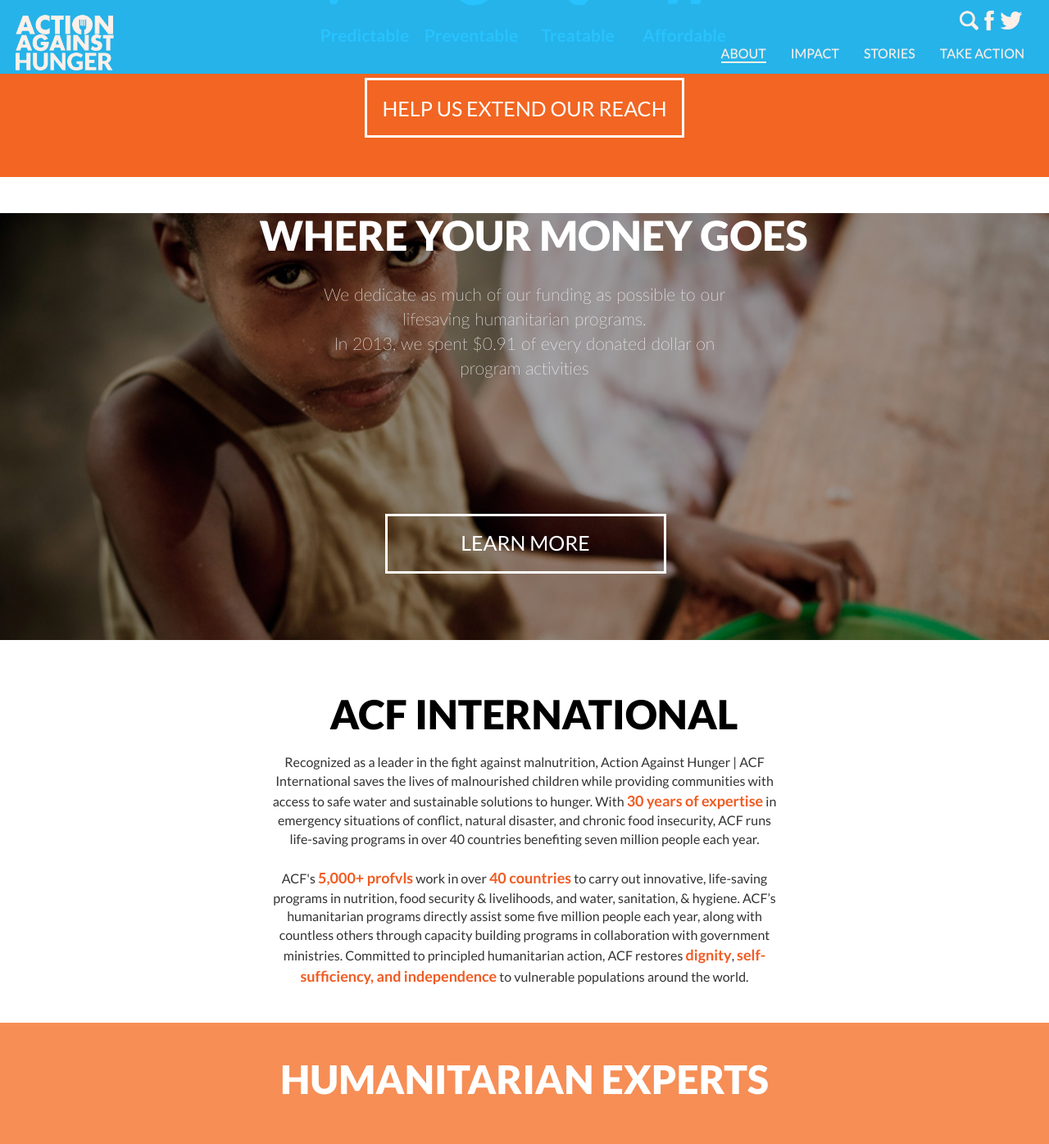
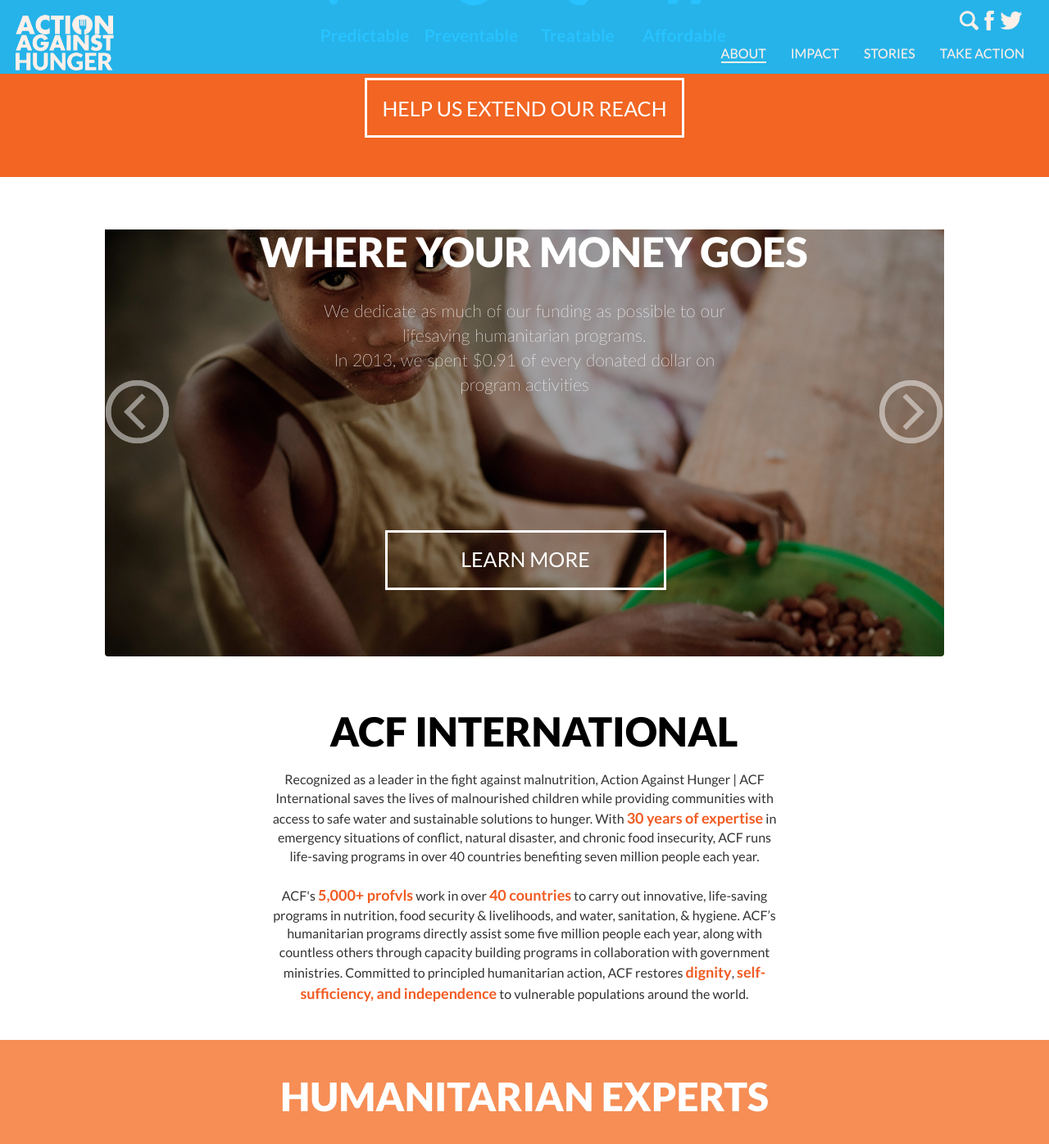
Before and after one commit to mBluebear/actionagainsthunger, a Jekyll site: the page built from about.html, in a window 1280 px wide and 1400 px high, scrolled down 1320 px. Shown: the top 1396 px of the window at 82% size. Built offline with Jekyll 4.4.1, drawn with Linux system fonts in a browser that asks for light colours; nearby versions of some CDN libraries; Markdown is read by kramdown in place of the engine named in the settings.

Commit message:
fix
fix slider

```diff
--- a/_layouts/default.html
+++ b/_layouts/default.html
@@ -15,6 +15,8 @@
     <link rel="stylesheet" href="https://maxcdn.bootstrapcdn.com/bootstrap/3.3.2/css/bootstrap-theme.min.css">
     <!-- Latest compiled and minified JavaScript -->
     <script src="https://maxcdn.bootstrapcdn.com/bootstrap/3.3.2/js/bootstrap.min.js"></script>
+
+
 </head>
 
 <body class="noscript">
@@ -204,3 +206,131 @@
 </footer>
 </body>
 </html>
+
+
+<script>
+    jQuery(document).ready(function ($) {
+
+        $('#checkbox').change(function(){
+            setInterval(function () {
+                moveRight();
+            }, 3000);
+        });
+
+        var slideCount = $('#slider ul li').length;
+        var slideWidth = $('#slider ul li').width();
+        var slideHeight = $('#slider ul li').height();
+        var sliderUlWidth = slideCount * slideWidth;
+
+        $('#slider').css({ width: slideWidth, height: slideHeight });
+
+        $('#slider ul').css({ width: sliderUlWidth, marginLeft: - slideWidth });
+
+        $('#slider ul li:last-child').prependTo('#slider ul');
+
+        function moveLeft() {
+            $('#slider ul').animate({
+                left: + slideWidth
+            }, 200, function () {
+                $('#slider ul li:last-child').prependTo('#slider ul');
+                $('#slider ul').css('left', '');
+            });
+        };
+
+        function moveRight() {
+            $('#slider ul').animate({
+                left: - slideWidth
+            }, 200, function () {
+                $('#slider ul li:first-child').appendTo('#slider ul');
+                $('#slider ul').css('left', '');
+            });
+        };
+
+        $('div.control_prev').click(function () {
+            moveLeft();
+        });
+
+        $('div.control_next').click(function () {
+            moveRight();
+        });
+
+    });
+
+</script>
+<style>
+
+
+    #slider {
+        height: 565px;
+        position: relative;
+        overflow: hidden;
+        margin: 20px auto 0 auto;
+        border-radius: 4px;
+    }
+
+    #slider ul {
+        position: relative;
+        margin: 0;
+        padding: 0;
+        height: 200px;
+        list-style: none;
+    }
+
+    #slider ul li {
+        position: relative;
+        display: block;
+        float: left;
+        margin: 0;
+        padding: 0;
+        width: 1024px;
+        height: 565px;
+        text-align: center;
+
+    }
+
+    div.control_prev, div.control_next {
+        position: absolute;
+        top: 40%;
+        z-index: 999;
+        display: block;
+        padding: 4% 3%;
+        width: 81px;
+        height: 81px;
+        background: #2a2a2a;
+        color: #fff;
+        text-decoration: none;
+        font-weight: 600;
+        font-size: 18px;
+        opacity: 0.8;
+        cursor: pointer;
+    }
+    div.control_prev
+    {
+        background: url('../images/left_button.png') no-repeat;
+    }
+    div.control_next
+    {
+        background: url('../images/right_button.png') no-repeat;
+    }
+    div.control_prev:hover, div.control_next:hover {
+        opacity: 1;
+        -webkit-transition: all 0.2s ease;
+    }
+
+    div.control_prev {
+        border-radius: 0 2px 2px 0;
+    }
+
+    div.control_next {
+        right: 0;
+        border-radius: 2px 0 0 2px;
+    }
+
+    .slider_option {
+        position: relative;
+        margin: 10px auto;
+        width: 160px;
+        font-size: 18px;
+    }
+
+</style>
--- a/about.html
+++ b/about.html
@@ -64,6 +64,12 @@
         </div>
     </div>
 
+    <div id="slider">
+        <div class="control_next"></div>
+        <div class="control_prev"></div>
+        <ul>
+            <li>
+
                 <div class="slider">
                     <div class="slide number1">
 
@@ -80,6 +86,37 @@
                     <div class="learn_more_button">
                         LEARN MORE
                     </div>
+                </div>
+
+
+
+            </li>
+            <li>
+
+                <div class="slider">
+                    <div class="slide number1">
+
+
+                        <h2>
+                            WHERE YOUR MONEY GOES
+                        </h2>
+                        <span>
+                            We dedicate as much of our funding as possible to our lifesaving humanitarian programs.
+                            <br>In 2013, we spent $0.91 of every donated dollar on program activities
+                         </span>
+                    </div>
+
+                    <div class="learn_more_button">
+                        LEARN MORE
+                    </div>
+                </div>
+
+
+
+            </li>
+
+
+        </ul>
     </div>
 
     <div class="acf">
```
Also changed, not shown: takeaction.html (+28 -0 lines), images/left_button.png (added), images/right_button.png (added), 7 other files. Lines whose indentation alone changed are shown as unchanged.
